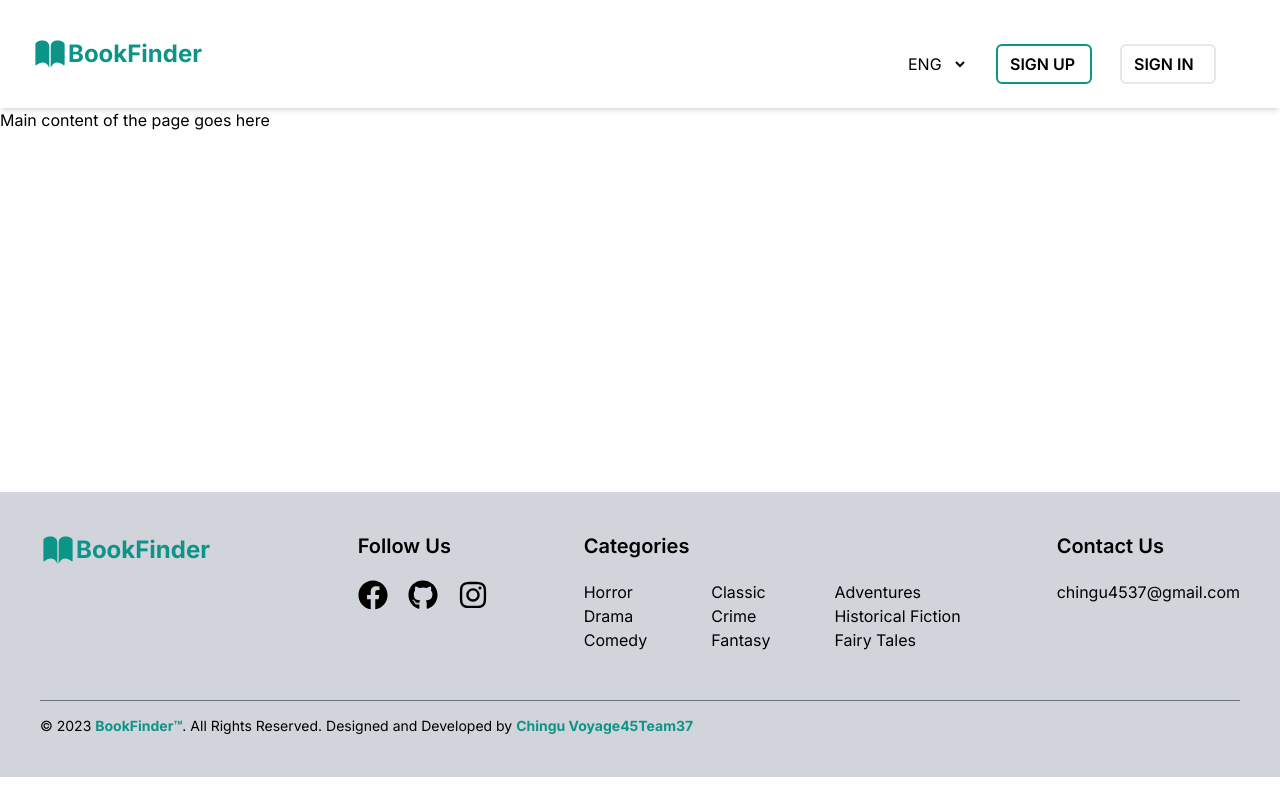
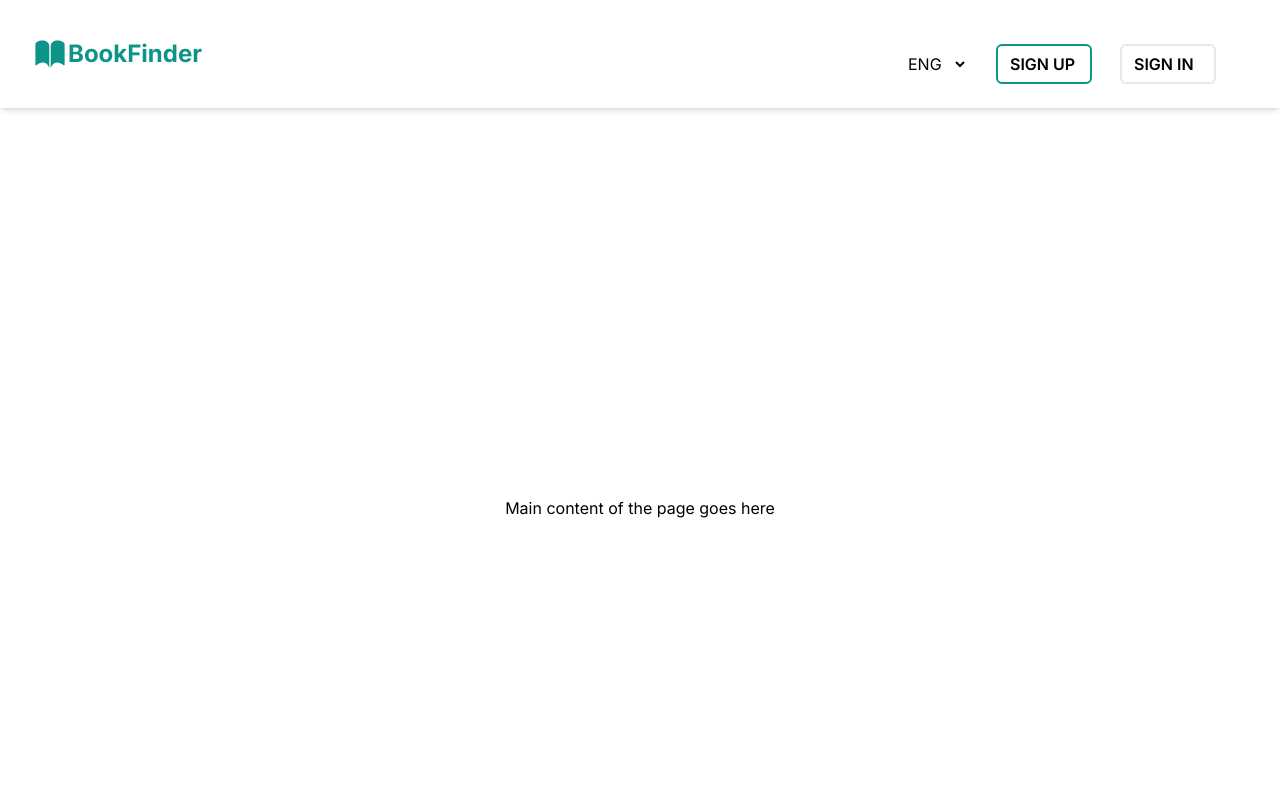
Before and after one commit to chingu-voyages/v45-tier3-team-37, a Next.js app in the folder bookfinder/: page / in a window 1280 px wide. Shown: the top 800 px of the page. Built offline with nearby package versions, Linux system fonts and the light colour scheme.

Commit message:
update the layaout components

```diff
--- a/bookfinder/src/app/(root)/layout.tsx
+++ b/bookfinder/src/app/(root)/layout.tsx
@@ -2,6 +2,8 @@ import { ClerkProvider } from "@clerk/nextjs";
 import "../globals.css";
 import type { Metadata } from "next";
 import { Inter } from "next/font/google";
+import Navbar from "@/components/Navbar";
+import Footer from "@/components/Footer";
 
 const inter = Inter({ subsets: ["latin"] });
 
@@ -20,7 +22,14 @@ export default function RootLayout({
   return (
     <ClerkProvider>
       <html lang="en">
-        <body className={inter.className}>{children}</body>
+        <body className={inter.className}>
+          <header>
+            <Navbar />
+            {/* Call To Actions??? */}
+          </header>
+          <main className="flex flex-col bg-inherit">{children}</main>
+          <Footer />
+        </body>
       </html>
     </ClerkProvider>
   );
--- a/bookfinder/src/app/(root)/page.tsx
+++ b/bookfinder/src/app/(root)/page.tsx
@@ -3,12 +3,8 @@ import Navbar from "@/components/Navbar";
 
 export default function Home() {
   return (
-    <main className="flex flex-col bg-inherit">
-      <Navbar />
-      <section className="h-96">
-        <div>Main content of the page goes here</div>
-      </section>
-      <Footer />
-    </main>
+    <section className="flex h-screen items-center justify-center">
+      <div>Main content of the page goes here</div>
+    </section>
   );
 }
```
